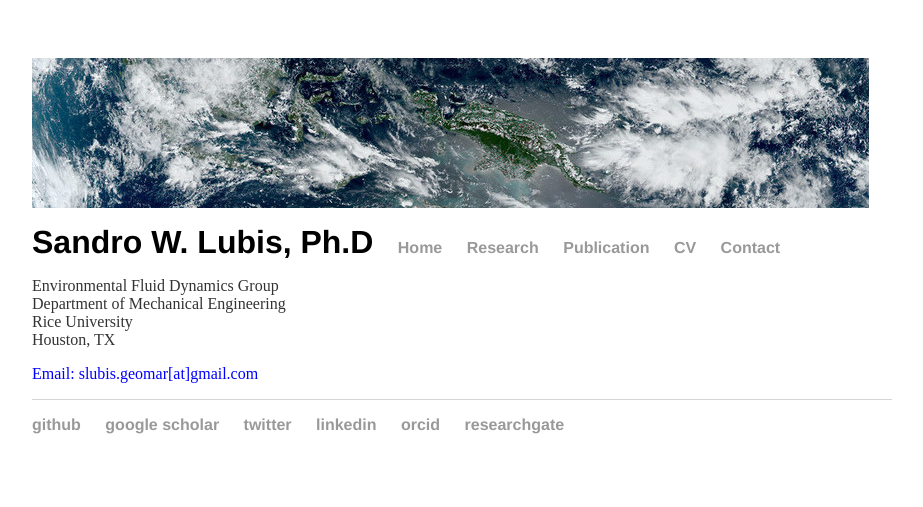
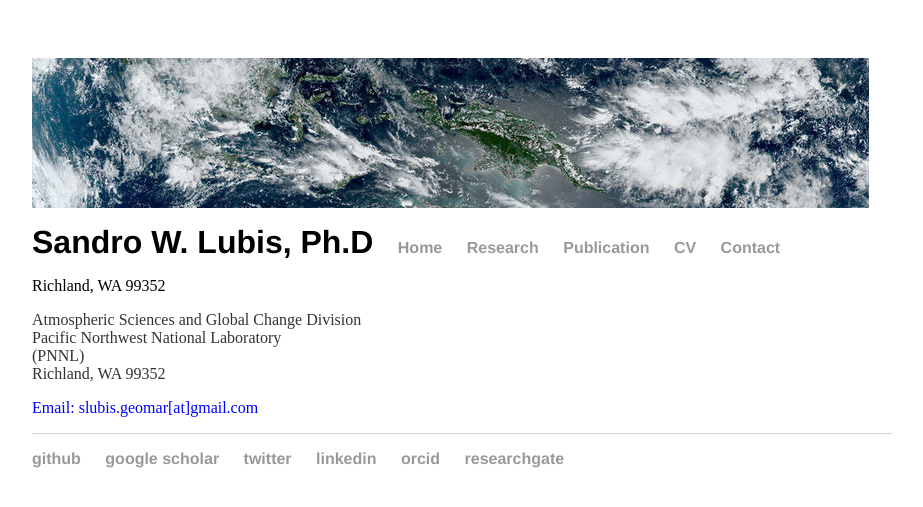
Before and after one commit to sandrolubis/sandrolubis.github.io, a Jekyll site: the page built from contact/index.html, in a window 1280 px wide. Shown: the top 507 px of the page, without its empty margins (276-1199 px from the left). Built offline with Jekyll 4.4.1, drawn with Linux system fonts in a browser that asks for light colours.

Commit message:
Update index.html

```diff
--- a/contact/index.html
+++ b/contact/index.html
@@ -3,6 +3,8 @@ layout: default
 title: About Me | Sandro Lubis
 ---
 
+
+Richland, WA  99352
 <div class="research">
-	<p>Environmental Fluid Dynamics Group<br>Department of Mechanical Engineering<br>Rice University<br>Houston, TX<br> <p style="color:blue;">Email: slubis.geomar[at]gmail.com</p></p>
+	<p>Atmospheric Sciences and Global Change Division<br>Pacific Northwest National Laboratory<br>(PNNL)<br>Richland, WA  99352<br> <p style="color:blue;">Email: slubis.geomar[at]gmail.com</p></p>
 </div>
```
